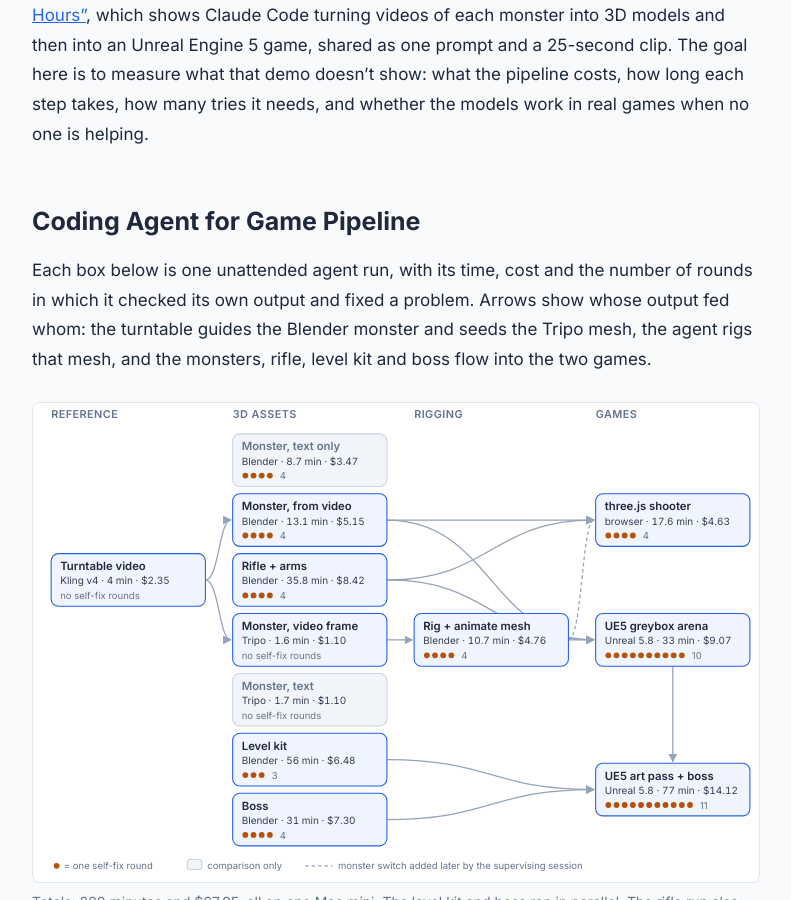
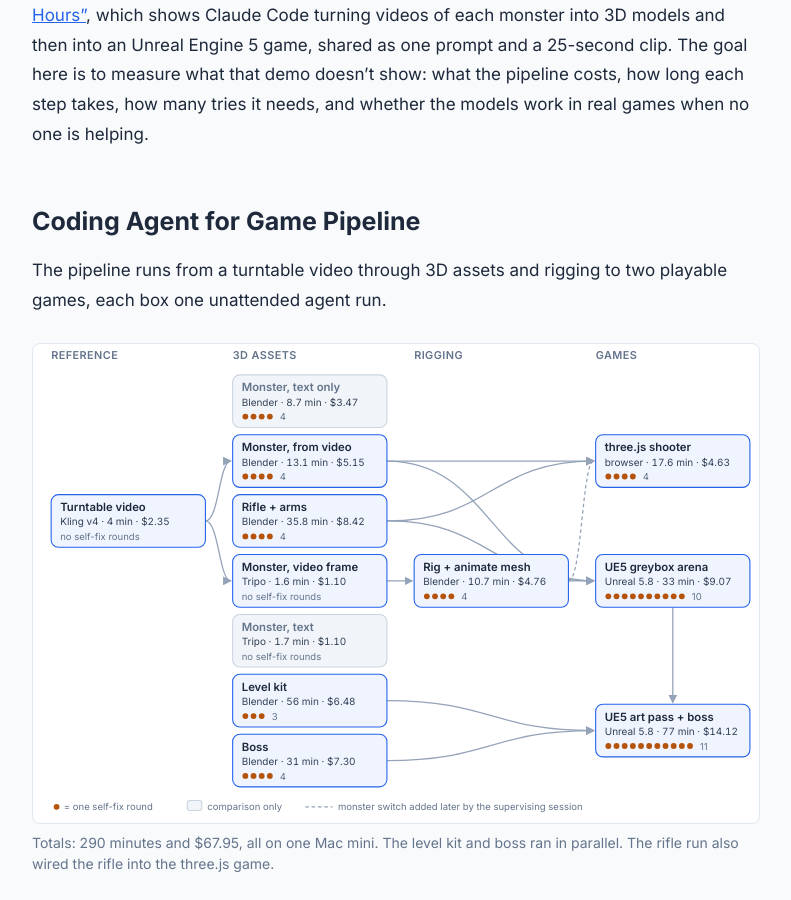
Before and after one commit to shanyang-me/blog, a Jekyll site: the page built from _posts/2026-11-12-agent-built-game-assets.md, in a window 1280 px wide and 900 px high, scrolled down 1533 px. Shown: the whole window, without its empty margins (244-1035 px from the left). Built offline with Jekyll 4.4.1, drawn with Linux system fonts in a browser that asks for light colours; some of the changed text lies outside the part shown.

Commit message:
One-sentence pipeline intro
Co-Authored-By: Claude Opus 5.5 <noreply@anthropic.com>

```diff
--- a/_posts/2026-11-12-agent-built-game-assets.md
+++ b/_posts/2026-11-12-agent-built-game-assets.md
@@ -33,7 +33,7 @@ This study is inspired by Higgsfield's post <a href="https://higgsfield.ai/@higg
 
 ## Coding Agent for Game Pipeline
 
-Each box below is one unattended agent run, with its time, cost and the number of rounds in which it checked its own output and fixed a problem. Arrows show whose output fed whom: the turntable guides the Blender monster and seeds the Tripo mesh, the agent rigs that mesh, and the monsters, rifle, level kit and boss flow into the two games.
+The pipeline runs from a turntable video through 3D assets and rigging to two playable games, each box one unattended agent run.
 
 <figure class="pipeline-graph" markdown="0">
 <p class="scroll-hint">Scroll sideways to see the whole graph →</p>
```
